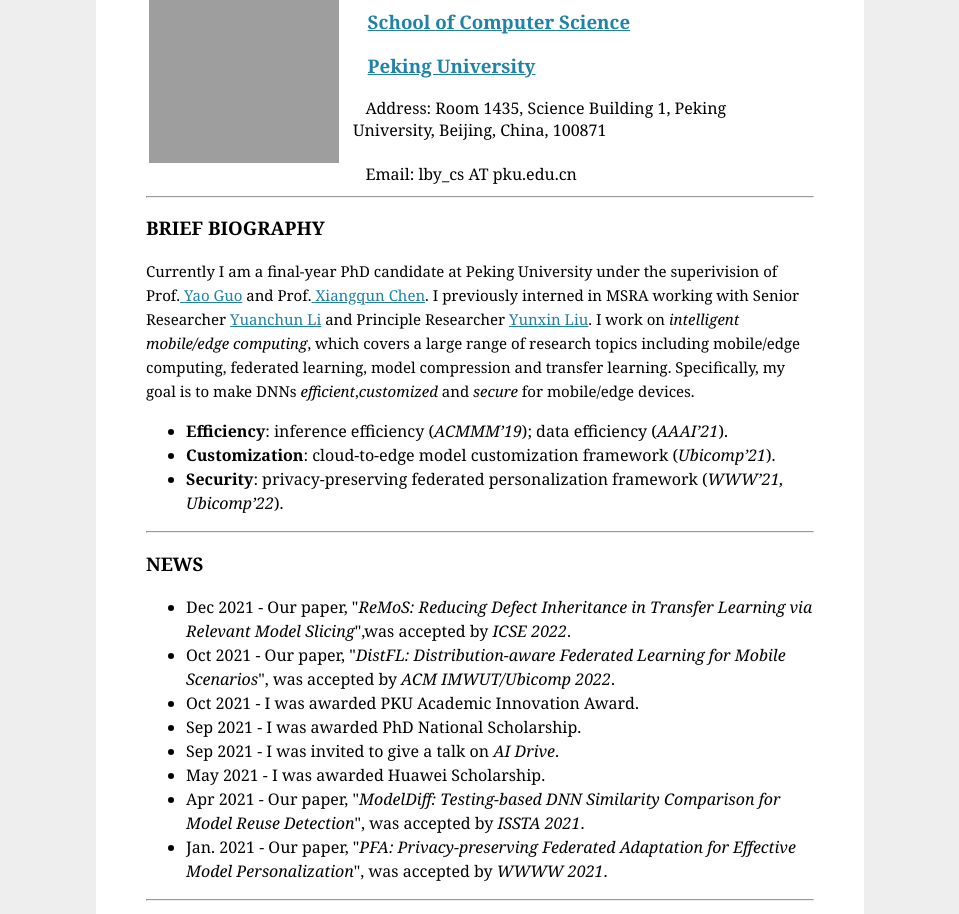
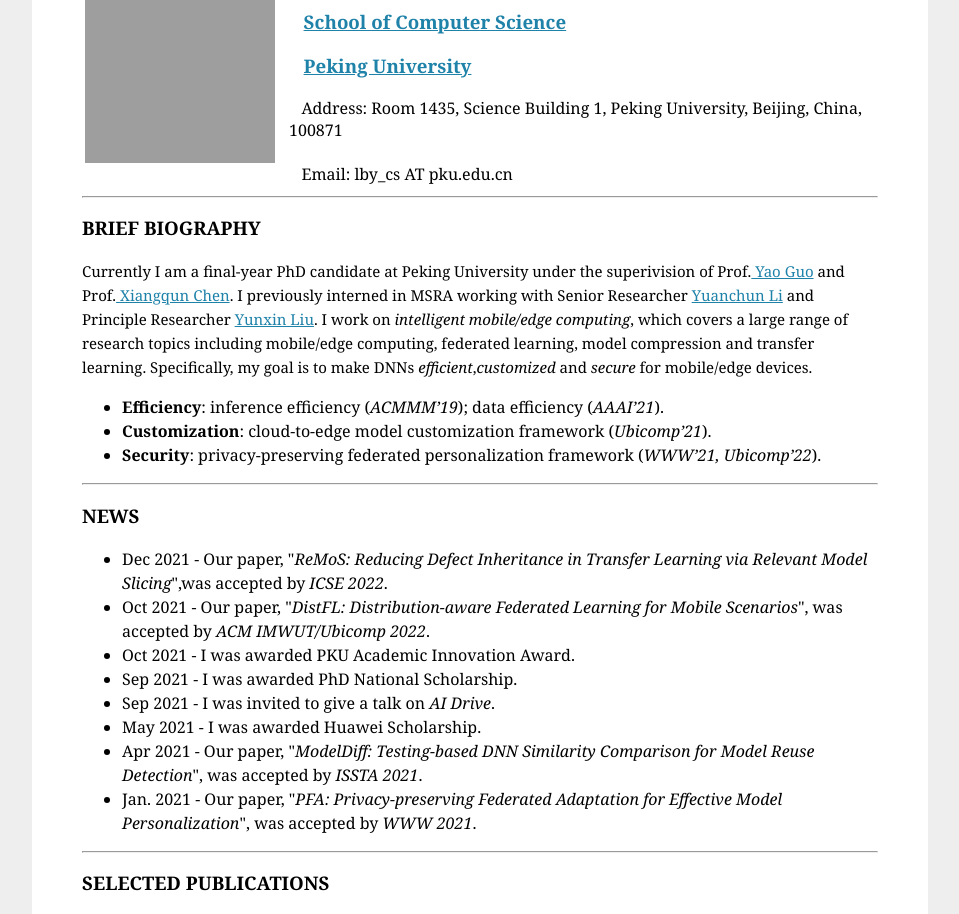
Before and after one commit to lebyni/lebyni.github.io, a plain HTML site: page index.html in a window 1280 px wide. Shown: the part 85-999 px from the top of the page, without its empty margins (160-1119 px from the left). Drawn offline with Linux system fonts and the light colour scheme; grey boxes are pictures that could not be loaded.

Commit message:
Add files via upload

```diff
--- a/index.html
+++ b/index.html
@@ -52,7 +52,7 @@
     <li>Sep 2021 - I was invited to give a talk on <i>AI Drive</i>.</li>
     <li>May 2021 - I was awarded Huawei Scholarship.</li>
 <li>Apr 2021 - Our paper, "<i>ModelDiff: Testing-based DNN Similarity Comparison for Model Reuse Detection</i>", was accepted by <i>ISSTA 2021</i>.</li>
-<li>Jan. 2021 - Our paper, "<i>PFA: Privacy-preserving Federated Adaptation for Effective Model Personalization</i>", was accepted by <i>WWWW 2021</i>.</li>
+<li>Jan. 2021 - Our paper, "<i>PFA: Privacy-preserving Federated Adaptation for Effective Model Personalization</i>", was accepted by <i>WWW 2021</i>.</li>
 
 </li>
 </ul>
--- a/main.css
+++ b/main.css
@@ -9,8 +9,8 @@ body {
   text-align:left; /* for IE */
   margin-top: 1%;
   margin-bottom: 1%;
-  margin-left: 20%;
-  margin-right: 20%;
+  margin-left: 15%;
+  margin-right: 15%;
   padding-left:  50px;
   padding-right: 50px;
   padding-top: 10px;
```
